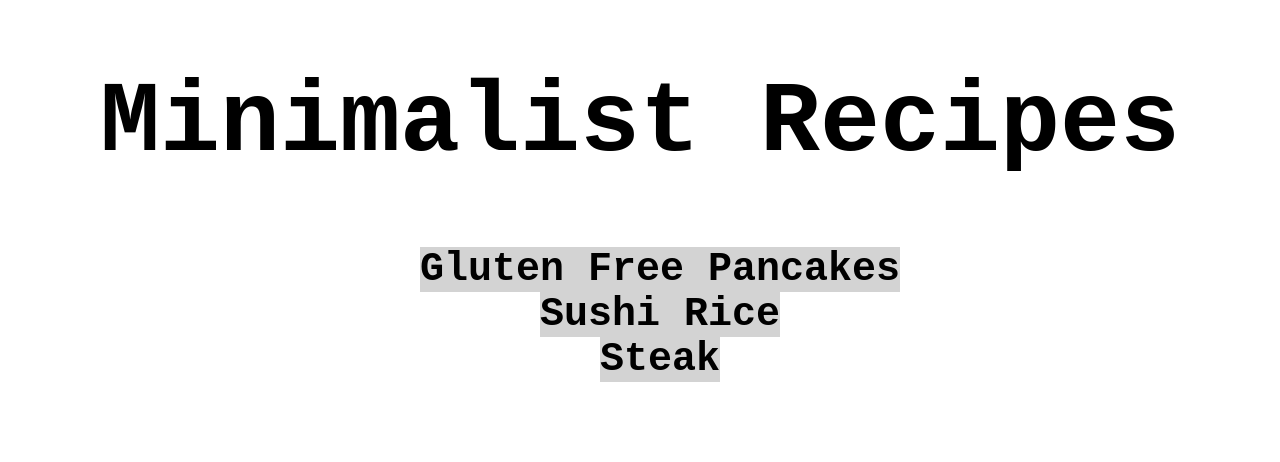
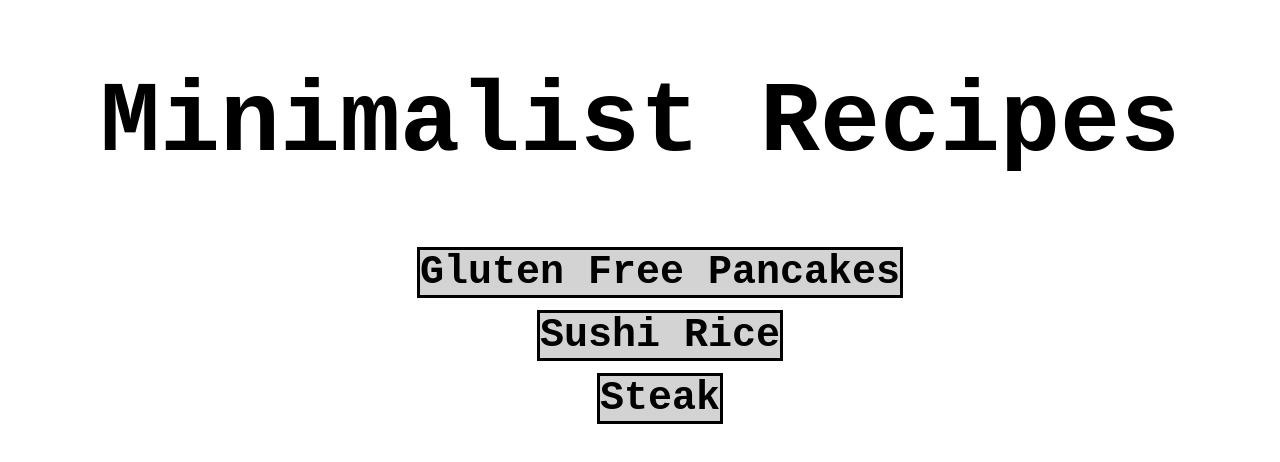
Before and after one commit to isamusherman/minimalist-recipes, a plain HTML site: page index.html in a window 1280 px wide. Drawn offline with Linux system fonts and the light colour scheme.

Commit message:
Added padding and border to recipe list li
Now They are centered and bordered buttons

```diff
--- a/style.css
+++ b/style.css
@@ -21,7 +21,7 @@
     background-color: lightgray;
 }
 
-a:hover{
+.recipe-list a:hover{
     background-color: whitesmoke;
 }
 
@@ -31,3 +31,9 @@ a:hover{
     display: block;
     list-style-type: none;
 }
+
+.recipe-list li{
+    margin: 12px auto;
+    border-style: solid;
+    width: fit-content;
+}
```
